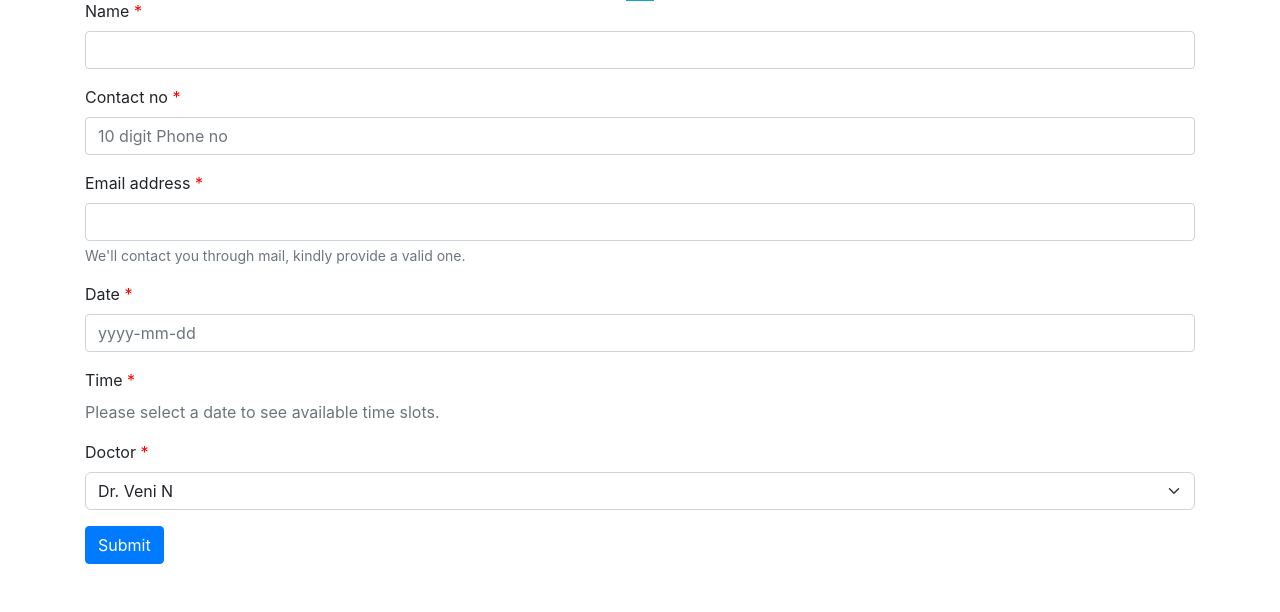
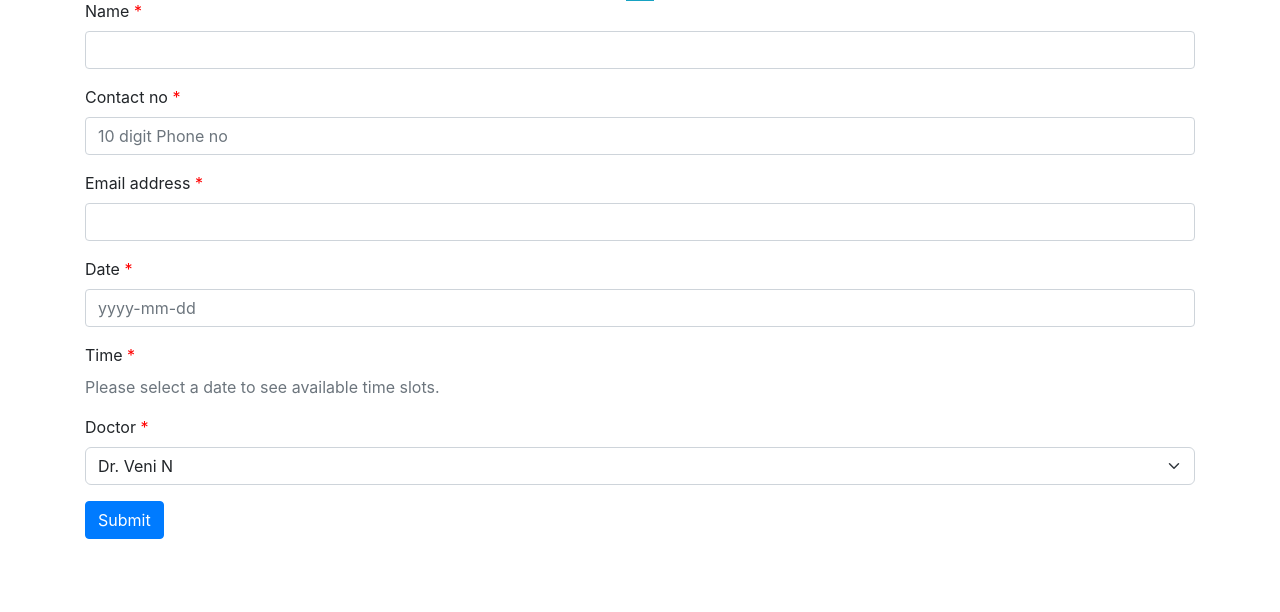
Before and after one commit to Poojari-Prajwal/VRChest, a Django app: page /appointments/dr-veni in a window 1280 px wide. Shown: the part 205-817 px from the top of the page. After the commit the page ends 744 px from the top, so only its background shows below. Run offline with Django 4.2, Linux system fonts and the light colour scheme; parts of the project's set-up code (start-up, migrations or seed data) failed here and were passed over; some libraries are stand-ins or nearby versions.

Commit message:
Email confirmation removed

```diff
--- a/Templates/vasuAppointments.html
+++ b/Templates/vasuAppointments.html
@@ -200,9 +200,6 @@
             aria-describedby="emailHelp"
             required
           />
-          <div id="emailHelp" class="form-text">
-            We'll contact you through mail, kindly provide a valid one.
-          </div>
         </div>
         <div class="mb-3">
           <label for="datePickerId" class="form-label"
--- a/Templates/veniAppointments.html
+++ b/Templates/veniAppointments.html
@@ -216,9 +216,6 @@
             aria-describedby="emailHelp"
             required
           />
-          <div id="emailHelp" class="form-text">
-            We'll contact you through mail, kindly provide a valid one.
-          </div>
         </div>
         <div class="mb-3">
           <label for="datePickerId" class="form-label"
--- a/VR_Chest_App/views.py
+++ b/VR_Chest_App/views.py
@@ -33,7 +33,7 @@ def saveFeedback(request):
         obj.save()
         subject = 'VR Chest and Women Care'
         msg='Dear '+name+',\nThank you for your valueable feedback!\n\n Regards, \n VR Chest and Women Care'
-        send_mail(subject, msg , 'support@vrchestandwomencare.com', [email], fail_silently=True)
+        # send_mail(subject, msg , 'support@vrchestandwomencare.com', [email], fail_silently=True)
         messages.success(request,'Thanks for your valuable feedback!')
         return redirect('/')
 
@@ -53,7 +53,7 @@ def appointmentConfirm(request):
             obj.save()
             subject = 'Appointment Confirmed - VR Chest and Women Care'
             msg = 'Dear '+ name + ', \n\nYour appointment with '+ doctor+ ' is scheduled for '+ str(date)+ ' at '+ str(time_slots)+ '. Please arrive 15 minutes early to our hospital. We look forward to seeing you soon.\n\n Regards, \n VR Chest and Women Care'
-            send_mail(subject, msg, 'support@vrchestandwomencare.com', [email])
+            # send_mail(subject, msg, 'support@vrchestandwomencare.com', [email])
             messages.success(request,'Appointment Confirmed!')
         except Exception as e:
             messages.error(request,'Failed to confirm the appointment.')
@@ -99,10 +99,10 @@ def update_appointment(request, id):
             appointment.save()
             subject = 'Appointment Updated - VR Chest and Women Care.'
             msg = 'Dear '+ appointment.Name + ', \nWe have updated your appointment request with '+ appointment.Doctor+ ' on '+ str(appointment.Date)+ ' at '+ str(appointment.TimeSlots)+ '. Please arrive 15 minutes early to our hospital. We look forward to seeing you soon.\n\n Regards, \n VR Chest and Women Care'
-            try:
-                send_mail(subject, msg, 'support@vrchestandwomencare.com', [appointment.Email])
-            except Exception as e:
-                return redirect(reverse('show-upcoming-appointments') + '?message=success')
+            # try:
+            #     # send_mail(subject, msg, 'support@vrchestandwomencare.com', [appointment.Email])
+            # except Exception as e:
+            #     return redirect(reverse('show-upcoming-appointments') + '?message=success')
         except Exception as e:
             return redirect(reverse('show-upcoming-appointments') + '?message=error')
     else:
```
